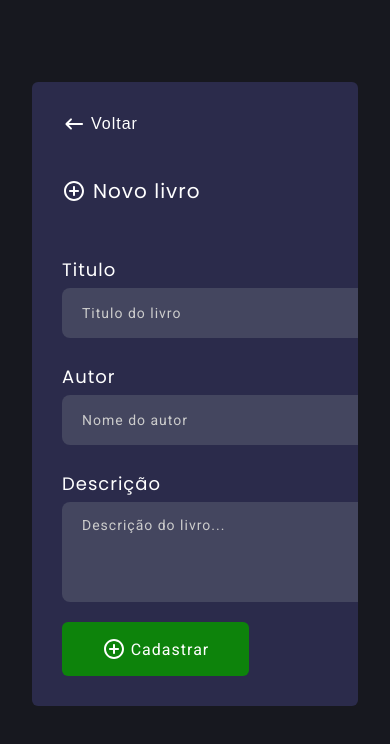
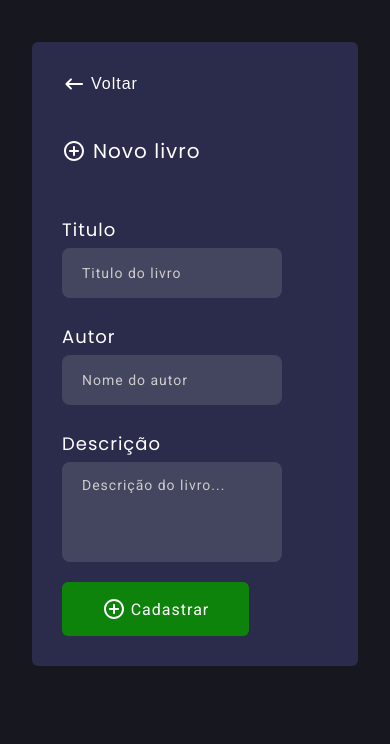
Before and after one commit to BrunoMonteiro25/genesis-bank, a React (Create React App) app in the folder front-end/: page /novo-livro in a window 390 px wide. Shown: the top 744 px of the page. Built offline with nearby package versions, Linux system fonts and the light colour scheme.

Commit message:
Front-end: Ajuste na responsividade

```diff
--- a/front-end/public/index.html
+++ b/front-end/public/index.html
@@ -1,14 +1,12 @@
 <!DOCTYPE html>
 <html lang="en">
+
 <head>
   <meta charset="utf-8" />
   <link rel="icon" href="%PUBLIC_URL%/favicon.ico" />
   <meta name="viewport" content="width=device-width, initial-scale=1" />
   <meta name="theme-color" content="#000000" />
-    <meta
-      name="description"
-      content="Web site created using create-react-app"
-    />
+  <meta name="description" content="Web site created using create-react-app" />
   <link rel="apple-touch-icon" href="%PUBLIC_URL%/logo192.png" />
   <!--
       manifest.json provides metadata used when your web app is installed on a
@@ -24,8 +22,9 @@
       work correctly both with client-side routing and a non-root public URL.
       Learn how to configure a non-root public URL by running `npm run build`.
     -->
-    <title>React App</title>
+  <title>Lista de Livros</title>
 </head>
+
 <body>
   <noscript>You need to enable JavaScript to run this app.</noscript>
   <div id="root"></div>
@@ -40,4 +39,5 @@
       To create a production bundle, use `npm run build` or `yarn build`.
     -->
 </body>
+
 </html>
--- a/front-end/src/components/Table/styles.js
+++ b/front-end/src/components/Table/styles.js
@@ -34,6 +34,11 @@ export const HeaderTable = styled.div`
     &:hover {
       background-color: #0e870b;
     }
+  }
+
+  @media screen and (max-width: 485px) {
+    flex-direction: column;
+    gap: 1rem;
   }
 `
 
--- a/front-end/src/pages/NewBook/styles.js
+++ b/front-end/src/pages/NewBook/styles.js
@@ -2,7 +2,7 @@ import styled from 'styled-components'
 
 export const Container = styled.div`
   max-width: 40rem;
-  margin: 50px auto 0 auto;
+  margin: 10px auto 0 auto;
   overflow-x: hidden;
 `
 
@@ -79,6 +79,18 @@ export const Form = styled.form`
 
     @media screen and (max-width: 615px) {
       width: 380px;
+    }
+
+    @media screen and (max-width: 505px) {
+      width: 290px;
+    }
+
+    @media screen and (max-width: 410px) {
+      width: 220px;
+    }
+
+    @media screen and (max-width: 345px) {
+      width: 188px;
     }
   }
 
@@ -166,4 +178,16 @@ export const TextArea = styled.textarea`
   @media screen and (max-width: 615px) {
     width: 380px;
   }
+
+  @media screen and (max-width: 505px) {
+    width: 290px;
+  }
+
+  @media screen and (max-width: 410px) {
+    width: 220px;
+  }
+
+  @media screen and (max-width: 345px) {
+    width: 188px;
+  }
 `
```
Lines whose indentation alone changed are shown as unchanged.
